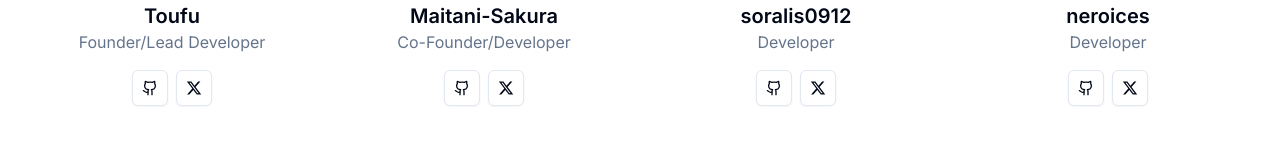
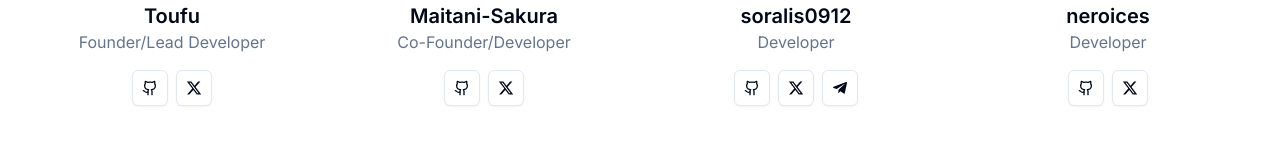
Before and after one commit to WitAqua/www, a Next.js app: page /about in a window 1280 px wide. Shown: the part 701-861 px from the top of the page. Built offline with nearby package versions, Linux system fonts and the light colour scheme.

Commit message:
www: about: Add telegram
Change-Id: I26e26a083bfbd2d9c0221f819a4691f58c1695e2

```diff
--- a/src/components/about-page.tsx
+++ b/src/components/about-page.tsx
@@ -9,49 +9,50 @@ const teamMembers = [
     role: "Founder/Lead Developer",
     image: "/toufu.png",
     github: "toufune",
-    twitter: "toufu14271"
+    twitter: "toufu14271",
   },
   {
     name: "Maitani-Sakura",
     role: "Co-Founder/Developer",
     image: "/maitani-sakura.png",
     github: "maitani-sakura",
-    twitter: "M_Sakura479"
+    twitter: "M_Sakura479",
   },
   {
     name: "soralis0912",
     role: "Developer",
     image: "/soralis0912.png",
     github: "soralis0912",
-    twitter: "soralis_0912"
+    twitter: "soralis_0912",
+    telegram: "soralis_0912",
   },
   {
     name: "neroices",
     role: "Developer",
     image: "/neroices.png",
     github: "neroices",
-    twitter: "letsmakeices"
+    twitter: "letsmakeices",
   },
   {
     name: "MONE-FIERA",
     role: "Developer",
     image: "/monefiera.png",
     github: "monefiera",
-    twitter: "Forsaken_Love02"
+    twitter: "Forsaken_Love02",
   },
   {
     name: "Yumagi",
     role: "Developer",
     image: "/yumagi.png",
     github: "ymag-h",
-    twitter: "ymag_h"
+    twitter: "ymag_h",
   },
   {
     name: "satokun2668",
     role: "Designer",
     image: "/satokun.jpg",
     github: "numaaqours",
-    twitter: "numa_aqours"
+    twitter: "numa_aqours",
   },
   {
     name: "Garry050",
--- a/src/components/team-member.tsx
+++ b/src/components/team-member.tsx
@@ -1,17 +1,26 @@
-import Image from 'next/image'
-import { LuGithub } from 'react-icons/lu'
-import { FaXTwitter } from "react-icons/fa6"
-import { Button } from '@/components/ui/button'
+import Image from "next/image";
+import { LuGithub } from "react-icons/lu";
+import { FaXTwitter } from "react-icons/fa6";
+import { FaTelegramPlane } from "react-icons/fa";
+import { Button } from "@/components/ui/button";
 
 interface TeamMemberProps {
-  name: string
-  role: string
-  image: string
-  github: string
-  twitter?: string
+  name: string;
+  role: string;
+  image: string;
+  github: string;
+  twitter?: string;
+  telegram?: string;
 }
 
-export function TeamMember({ name, role, image, github, twitter }: TeamMemberProps) {
+export function TeamMember({
+  name,
+  role,
+  image,
+  github,
+  twitter,
+  telegram,
+}: TeamMemberProps) {
   return (
     <div className="flex flex-col items-center text-center px-4 py-6 sm:px-6 lg:px-8 mx-auto w-full max-w-xs">
       <Image
@@ -25,20 +34,40 @@ export function TeamMember({ name, role, image, github, twitter }: TeamMemberPro
       <p className="text-muted-foreground mb-4">{role}</p>
       <div className="flex space-x-2">
         <Button variant="outline" size="icon" asChild>
-          <a href={`https://github.com/${github}`} target="_blank" rel="noopener noreferrer">
+          <a
+            href={`https://github.com/${github}`}
+            target="_blank"
+            rel="noopener noreferrer"
+          >
             <LuGithub className="h-4 w-4" />
             <span className="sr-only">GitHub profile</span>
           </a>
         </Button>
         {twitter && (
           <Button variant="outline" size="icon" asChild>
-            <a href={`https://x.com/${twitter}`} target="_blank" rel="noopener noreferrer">
+            <a
+              href={`https://x.com/${twitter}`}
+              target="_blank"
+              rel="noopener noreferrer"
+            >
               <FaXTwitter className="h-4 w-4" />
               <span className="sr-only">X profile</span>
             </a>
           </Button>
         )}
+        {telegram && (
+          <Button variant="outline" size="icon" asChild>
+            <a
+              href={`https://t.me/${telegram}`}
+              target="_blank"
+              rel="noopener noreferrer"
+            >
+              <FaTelegramPlane className="h-4 w-4" />
+              <span className="sr-only">Telegram profile</span>
+            </a>
+          </Button>
+        )}
       </div>
     </div>
-  )
+  );
 }
```
